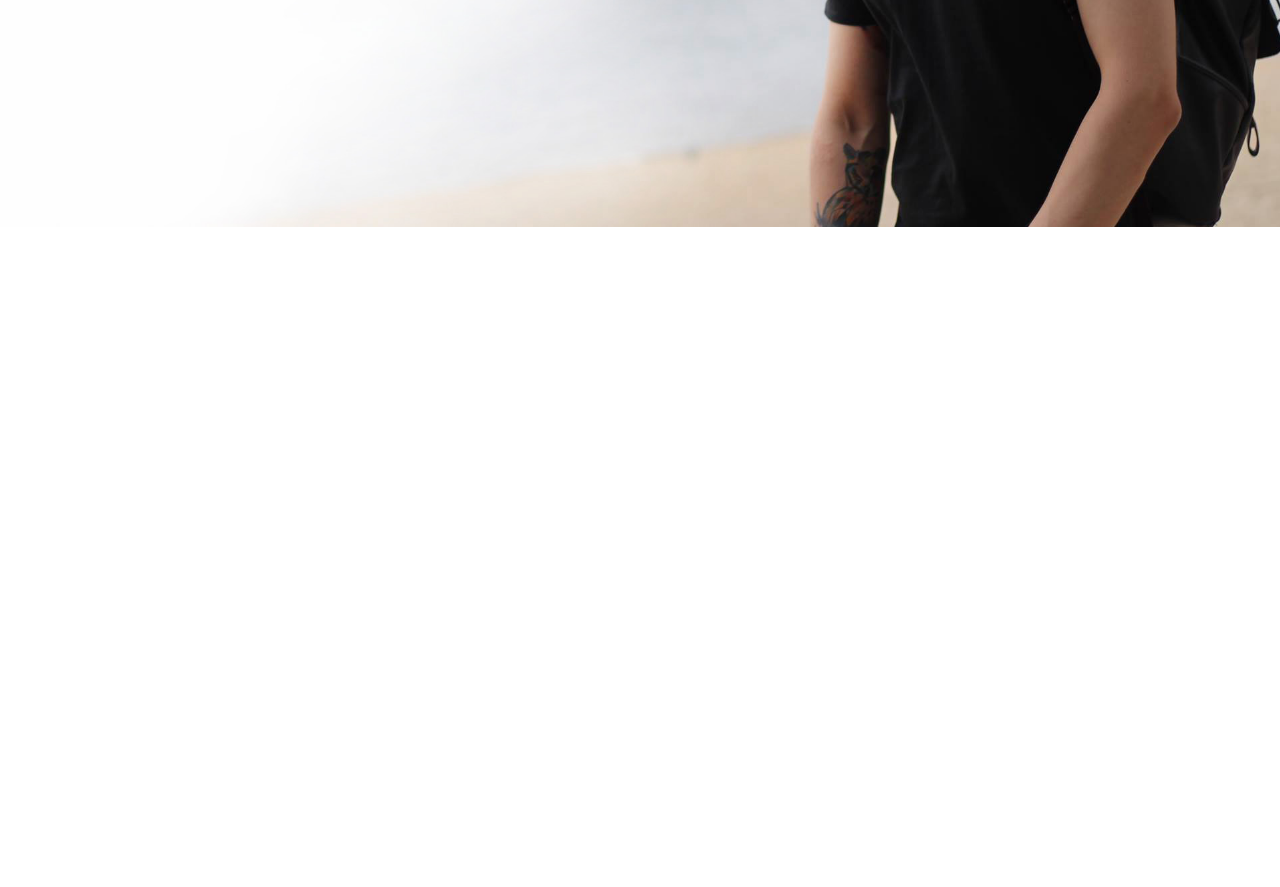
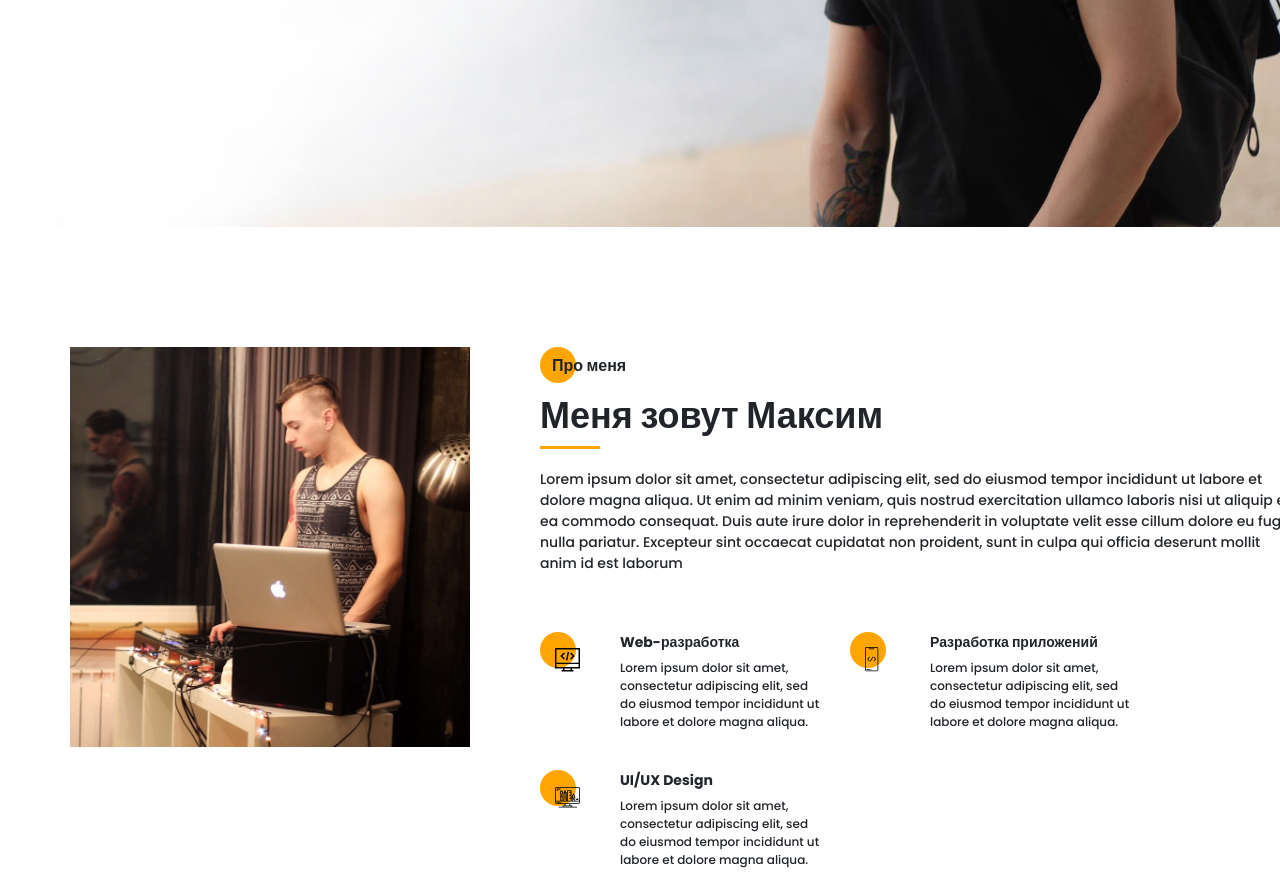
Before and after one commit to Sty1ist/My-portfolio, a website: page src/index.html in a window 1280 px wide. Shown: the part 573-1460 px from the top of the page. Before the commit the page ends 800 px from the top, so only its background shows below. Drawn offline with nearby package versions, Linux system fonts and the light colour scheme; files that its build step writes are made by us from their sources; files whose address does not match are found by name.

Commit message:
завершил 2ю секцию

```diff
--- a/src/index.html
+++ b/src/index.html
@@ -115,6 +115,77 @@
         </div>
     </section>
 
+    <section class="about">
+        <div class="container">
+            <div class="about__wrapper">
+                <div class="about__photo">
+                    <img src="img/main_photo.jpeg" alt="myPhoto" class="">
+                </div>
+                <div class="about__descr">
+                    <h2 class="title title_fz16 about__title">Про меня</h2>
+                    <div class="title title_fz36 about__subtitle">Меня зовут Максим</div>
+                    <div class="divider"></div>
+                    <p class="about__text">
+                        Lorem ipsum dolor sit amet, consectetur adipiscing elit, sed do eiusmod tempor incididunt ut
+                        labore et dolore magna
+                        aliqua. Ut enim ad minim veniam, quis nostrud exercitation ullamco laboris nisi ut aliquip ex ea
+                        commodo consequat. Duis
+                        aute irure dolor in reprehenderit in voluptate velit esse cillum dolore eu fugiat nulla
+                        pariatur. Excepteur sint
+                        occaecat cupidatat non proident, sunt in culpa qui officia deserunt mollit anim id est laborum
+                    </p>
+                </div>
+                <div class="about__skills">
+                    <div class="about__skills-item">
+                        <div class="about__skills-circle">
+                            <img src="icons/about_me/web_development.svg" alt="web_development">
+                        </div>
+                        <div>
+                            <div class="title title_fz14">
+                                Web-разработка
+                            </div>
+                            <div class="about__skills-text">
+                                Lorem ipsum dolor sit amet, consectetur adipiscing elit, sed do eiusmod tempor
+                                incididunt ut labore et dolore magna
+                                aliqua.
+                            </div>
+                        </div>
+                    </div>
+                    <div class="about__skills-item">
+                        <div class="about__skills-circle">
+                            <img src="icons/about_me/mobile_dev.svg" alt="mobile_dev">
+                        </div>
+                        <div>
+                            <div class="title title_fz14">
+                                Разработка приложений
+                            </div>
+                            <div class="about__skills-text">
+                                Lorem ipsum dolor sit amet, consectetur adipiscing elit, sed do eiusmod tempor
+                                incididunt ut labore et dolore magna
+                                aliqua.
+                            </div>
+                        </div>
+                    </div>
+                    <div class="about__skills-item">
+                        <div class="about__skills-circle">
+                            <img src="icons/about_me/design.svg" alt="design">
+                        </div>
+                        <div>
+                            <div class="title title_fz14">
+                                UI/UX Design
+                            </div>
+                            <div class="about__skills-text">
+                                Lorem ipsum dolor sit amet, consectetur adipiscing elit, sed do eiusmod tempor
+                                incididunt ut labore et dolore magna
+                                aliqua.
+                            </div>
+                        </div>
+                    </div>
+                </div>
+            </div>
+        </div>
+    </section>
+
     <script src="js/script.js"></script>
 </body>
 
--- /dev/null
+++ b/src/sass/blocks/_about.scss
@@ -0,0 +1,59 @@
+.about {
+    padding-top: 120px;
+    &__wrapper {
+        display: grid;
+        grid-template-columns: 400px 760px;
+        grid-template-rows: minmax(245px, auto) minmax(255px, auto);
+        grid-auto-rows: minmax(245px, auto);
+        column-gap: 70px;
+        row-gap: 40px;
+    }
+    &__photo {
+        grid-row: 1/3;
+        img {
+            width: 100%;
+        }
+    }
+    &__descr {
+        padding-top: 6px;
+        .divider {
+            margin-top: 0.4px;
+        }
+    }
+    &__title {
+        position: relative;
+        padding-left: 12px;
+        padding-top: 1px;
+        @include before_circle;
+    }
+    &__text {
+        margin-top: 20px;
+        font-size: 14px;
+        line-height: 21px;
+    }
+    &__skills {
+        display: grid;
+        grid-template: repeat(2, minmax(115px, auto)) / repeat(2, 260px);
+        column-gap: 50px;
+        row-gap: 20px;
+        grid-auto-rows: 1fr;
+        &-item  {
+            display: grid;
+            grid-template-columns: 40px 200px;
+            column-gap: 40px;
+        }
+        &-circle {
+            position: relative;
+            padding: 15px 0 0 15px;
+            @include before_circle;
+            &:before {
+                top: 0;
+            }
+        }
+        &-text {
+            margin-top: 6px;
+            font-size: 12px;
+            line-height: 18px;
+        }
+    }
+}
--- a/src/sass/blocks/_title.scss
+++ b/src/sass/blocks/_title.scss
@@ -10,6 +10,9 @@
         font-size: 16px;
         line-height: 24px;
     }
+    &_fz36 {
+        font-size: 36px;
+    }
     &_fz48 {
        font-size: 48px;
     }
--- a/src/sass/style.scss
+++ b/src/sass/style.scss
@@ -15,8 +15,16 @@
     margin: 0 auto;
 }
 
+.divider {
+    width: 60px;
+    height: 3px;
+    background-color: $main-color;
+    margin-top: 25px;
+}
+
 @import 'blocks/promo';
 @import 'blocks/title';
 @import 'blocks/buttons';
 @import 'blocks/sidepanel';
 @import 'blocks/menu';
+@import 'blocks/about';
```
Also changed, not shown: dist/css/style.min.css, dist/index.html.
